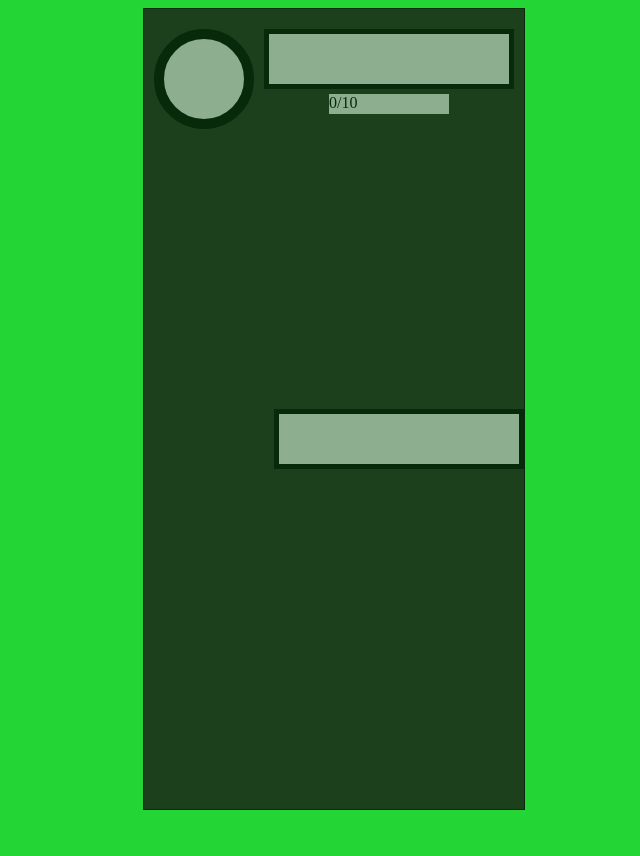
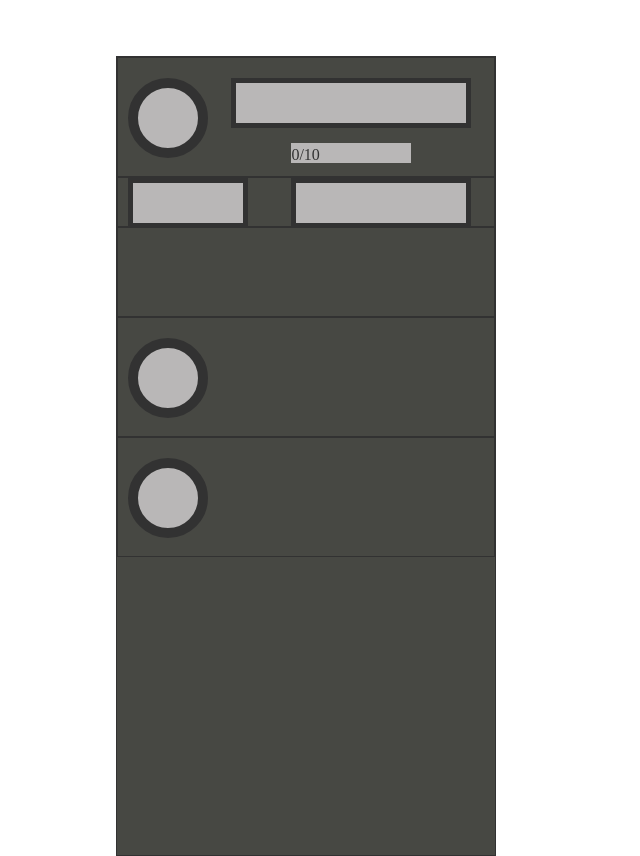
Before and after one commit to serp0v/clicker-about-coder, a plain HTML site: page profile.html in a window 1280 px wide. Shown: the whole page, without its empty margins (306-946 px from the left). Before the commit the page ends 818 px from the top, so only its background shows below. Drawn offline with Linux system fonts and the light colour scheme.

Commit message:
fix no-column bugn redisign

```diff
--- a/profile.css
+++ b/profile.css
@@ -1,7 +1,3 @@
-
-body {
-    background-color: rgb(35, 213, 53);
-}
 .profile {
     height: 800px;
     width: 380px;
@@ -11,6 +7,13 @@ body {
     opacity: 0.8;
     background-color:rgb(26, 27, 21);
     flex-wrap: wrap;
+    flex-direction: column;
+    position: absolute;
+    top: 7%;
+    left: 33%;
+}
+.profile > div{
+    border: 1px solid #000;
 }
 .progress {
     height: 80px;
@@ -45,23 +48,49 @@ body {
 }
 .nickAndClick {
     display: flex;
-    height: 140px;
+    height: 120px;
     width: 100%;
+    /* border: 1px solid #000; */
 }
 /* ///////////////////////////////////////////////// */
 .idAndCopy {
-    height: 140px;
+    height: 50px;
+    width: 100%;
+    display: flex;
+    /* border: 1px solid #000; */
+}
+.copyid {
+    height: 50px;
+    width: 180px;
+    margin: 0 auto;
+    margin-right: 23px;
+    /* margin-right: 23px; */
+    border: 5px solid #000;
+    display: flex;
+    background-color: rgb(168, 166, 166);
+}
+.id {
+    height: 50px;
+    width: 120px;
+    border: 5px solid #000;
+    /* background-color: rgb(65, 15, 215); */
+    margin-left: 10px;
+    background-color: rgb(168, 166, 166);
+    display: flex;
+    float: left;
+}
+.timeAndClan {
+    height: 90px;
     width: 100%;
     display: flex;
 }
-.copyid {
-    height: 50px;
-    width: 240px;
-    border: 5px solid #000;
+.cd {
     display: flex;
-    margin-top: 20px;
-    background-color: rgb(168, 166, 166);
-    margin: 0 auto;
-    margin-right: 0;
-
+    height: 120px;
+    width: 100%;
 }
+.matches {
+    display: flex;
+    height: 120px;
+    width: 100%;
+}
--- a/profile.html
+++ b/profile.html
@@ -5,24 +5,25 @@
     <meta http-equiv="X-UA-Compatible" content="IE=edge">
     <meta name="viewport" content="width=device-width, initial-scale=1.0">
     <link rel="stylesheet" href="profile.css">
+    <link rel="stylesheet" href="obnulenie.css">
     <title>profile</title>
 </head>
 <body>
     <div id="profile" class="profile">
         <div class="nickAndClick">
             <div class="progress"></div>
-            <div class="nickname">
-                <div class="levelexp">0/10</div>
-            </div>
+            <div class="nickname"><div class="levelexp">0/10</div></div>
         </div>
         <div class="idAndCopy">
-            <!-- <div class="id"></div> -->
+            <div class="id"></div>
             <div class="copyid"></div>
         </div>
-        <!-- <div class="cd"><div class="progress"></div></div>
-        <div class="matches"><div class="progress"></div></div> -->
-        <!-- <div class="progress"></div>
-        <div class="progress"></div> -->
+        <div class="timeAndClan">
+            <div class="time"></div>
+            <div class="clan"></div>
+        </div>
+        <div class="cd"><div class="progress"></div></div>
+        <div class="matches"><div class="progress"></div></div>
     </div>
 </body>
 </html>
```
